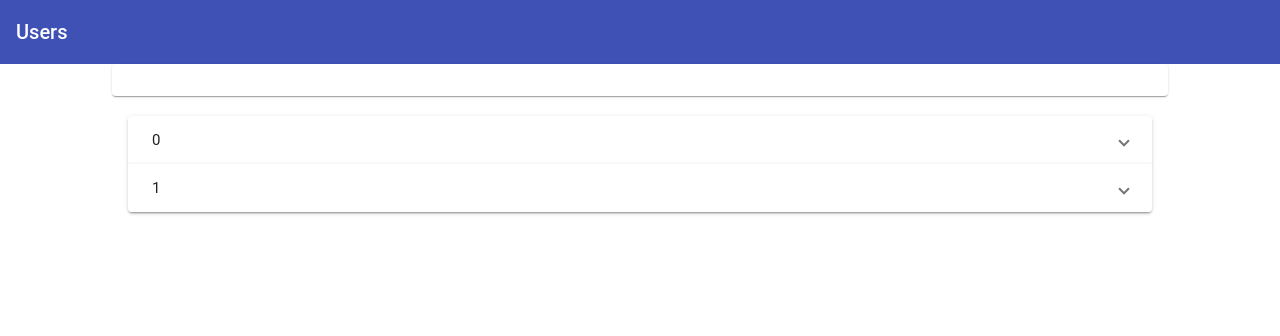
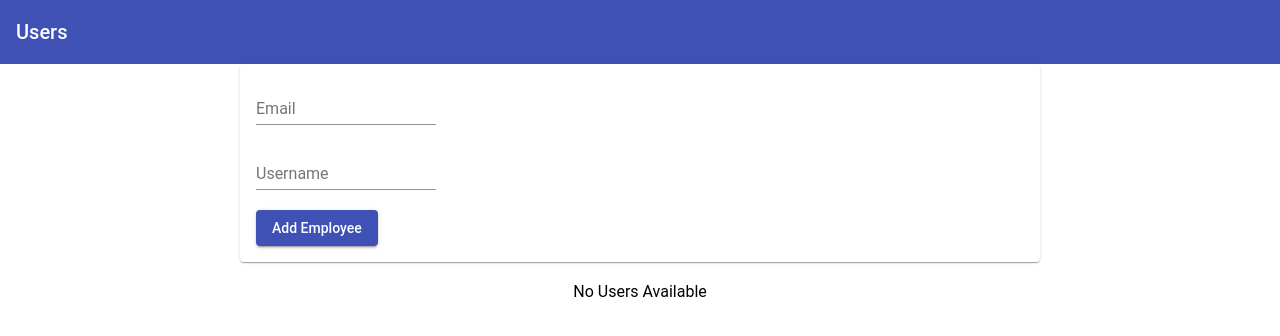
Before and after one commit to deepankar96/angular-login-app, an Angular app: page / in a window 1280 px wide. Shown: the top 336 px of the page. Built offline with nearby package versions, Linux system fonts and the light colour scheme.

Commit message:
Event added

```diff
--- a/src/app/app.component.html
+++ b/src/app/app.component.html
@@ -1,3 +1,3 @@
 <app-header></app-header>
-<app-form></app-form>
-<app-user-list></app-user-list>
+<app-form (empCreated)="addUsers($event)"></app-form>
+<app-user-list [users]="users"></app-user-list>
--- a/src/app/app.component.ts
+++ b/src/app/app.component.ts
@@ -1,4 +1,5 @@
 import { Component } from '@angular/core';
+import{ employee }from '../model';
 
 
 @Component({
@@ -8,5 +9,12 @@ import { Component } from '@angular/core';
 })
 export class AppComponent {
 
+users:employee[] = []
+
+addUsers(user){
+  this.users.push(user);
+}
+
+
 
 }
--- a/src/app/form/form.component.css
+++ b/src/app/form/form.component.css
@@ -1,4 +1,4 @@
 mat-card{
-    width: 80%;
+    width: 60%;
     margin: auto;
 }
--- a/src/app/form/form.component.html
+++ b/src/app/form/form.component.html
@@ -1,5 +1,11 @@
 <mat-card>
-    <div class="form">
-
-    </div>
+    <mat-form-field>
+        <input matInput type="email" placeholder="Email" [(ngModel)]="email">
+    </mat-form-field>
+    <br>
+    <mat-form-field>
+        <input matInput  type ="text" placeholder="Username" [(ngModel)]="username">
+    </mat-form-field>
+    <br>
+    <button mat-raised-button color="primary" (click)="onTypenew()">Add Employee</button>
 </mat-card>
--- a/src/app/form/form.component.ts
+++ b/src/app/form/form.component.ts
@@ -1,4 +1,4 @@
-import { Component, OnInit } from '@angular/core';
+import { Component, OnInit,EventEmitter,Output } from '@angular/core';
 import { HttpClient } from '@angular/common/http';
 import { NgModel } from '@angular/forms';
 import {employee} from '../../model';
@@ -12,12 +12,13 @@ import {FormControl, Validators} from '@angular/forms';
   styleUrls: ['./form.component.css']
 })
 export class FormComponent implements OnInit {
-  email = new FormControl('', [Validators.required, Validators.email]);
-  password:string;
+  email:string;
+  username:string;
   url_get = 'http://localhost:3000/posts';
   url_post = 'http://localhost:3000/test';
   title = 'login-angular-app';
   id: number = 0;
+  @Output() empCreated = new EventEmitter();
 
   constructor(private http:HttpClient){
 
@@ -27,7 +28,6 @@ export class FormComponent implements OnInit {
   }
 
 
-  employee: employee[] = [];
 
 
 
@@ -40,11 +40,13 @@ export class FormComponent implements OnInit {
   }
 
   onTypenew(){
-    this.http.post(this.url_post,this.email).toPromise().then(
-      data =>{
-        console.log(data);
-      }
-    )
+    const emp = {
+      id:this.id,
+      email:this.email,
+      username:this.username
+    }
+    this.id += 1;
+    this.empCreated.emit(emp);
   }
 
 }
--- a/src/app/user-list/user-list.component.css
+++ b/src/app/user-list/user-list.component.css
@@ -1,8 +1,12 @@
 :host{
     display: block;
-    width: 80%;
+    width: 60%;
     margin-top: 20px;
     margin-left: auto;
     margin-bottom: auto;
     margin-right: auto;
 }
+
+.info-text{
+    text-align: center;
+}
--- a/src/app/user-list/user-list.component.html
+++ b/src/app/user-list/user-list.component.html
@@ -1,10 +1,11 @@
-<mat-accordion>
+<mat-accordion *ngIf="users.length>0">
     <mat-expansion-panel *ngFor="let employees of users">
         <mat-expansion-panel-header>
             {{employees.id}}
         </mat-expansion-panel-header>
     <p>
-        Name:{{employees.name}}<br>Username:{{employees.username}}
+        Name:{{employees.email}}<br>Username:{{employees.username}}
     </p>
     </mat-expansion-panel>
 </mat-accordion>
+<p class = "info-text mat-body1" *ngIf="users.length<=0">No Users Available</p>
--- a/src/app/user-list/user-list.component.ts
+++ b/src/app/user-list/user-list.component.ts
@@ -1,4 +1,4 @@
-import { Component, OnInit } from '@angular/core';
+import { Component, OnInit,Input } from '@angular/core';
 import { employee } from '../../model';
 
 @Component({
@@ -8,10 +8,12 @@ import { employee } from '../../model';
 })
 export class UserListComponent implements OnInit {
 
-  users: employee[] = [
-    {id:0,name:"Deepankar",username:"deepankar"},
-    {id:1,name:"test",username:"test"}
-  ];
+  // users: employee[] = [
+  //   {id:0,name:"Deepankar",username:"deepankar"},
+  //   {id:1,name:"test",username:"test"}
+  // ];
+
+  @Input() users:employee[]=[];
 
   constructor() { }
 
--- a/src/model.ts
+++ b/src/model.ts
@@ -1,5 +1,5 @@
 export interface employee{
     id:number;
-    name:string;
+    email:string;
     username:string;
 }
```
